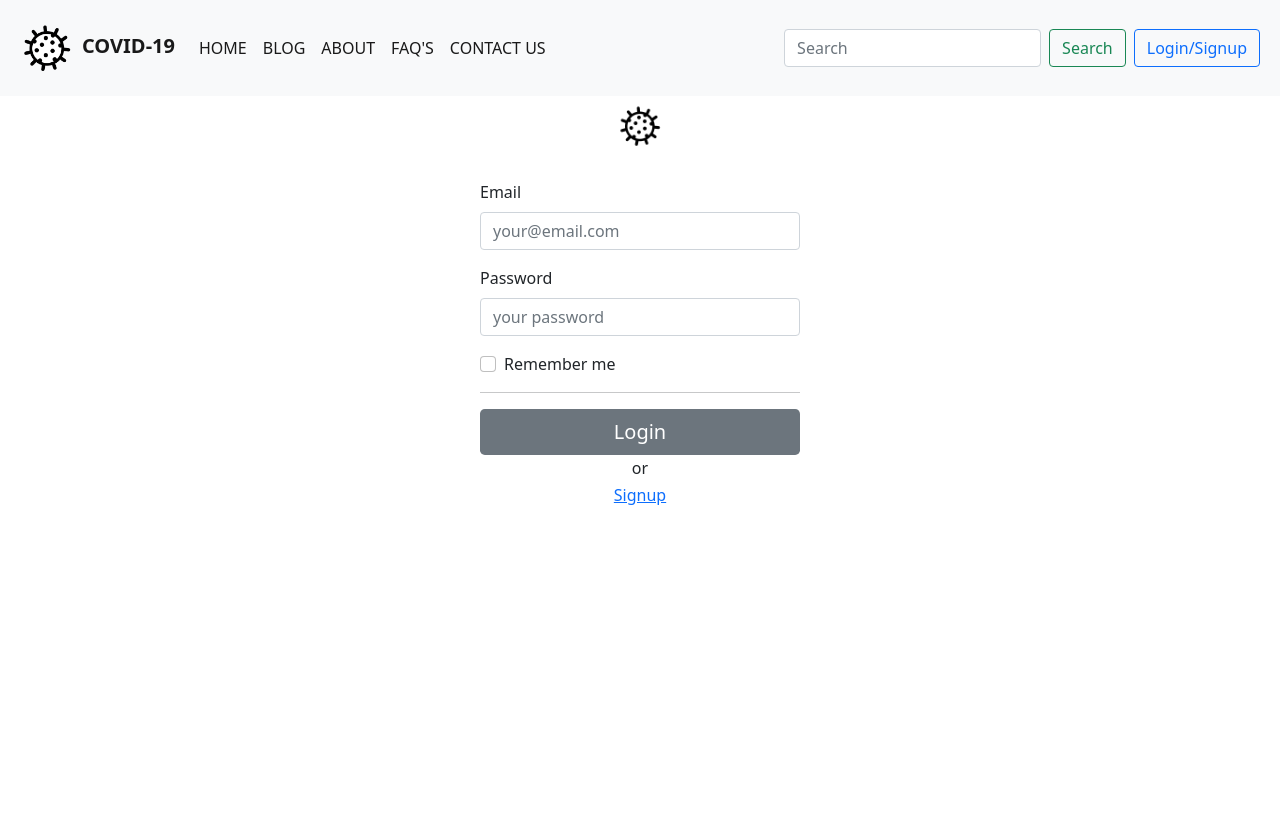
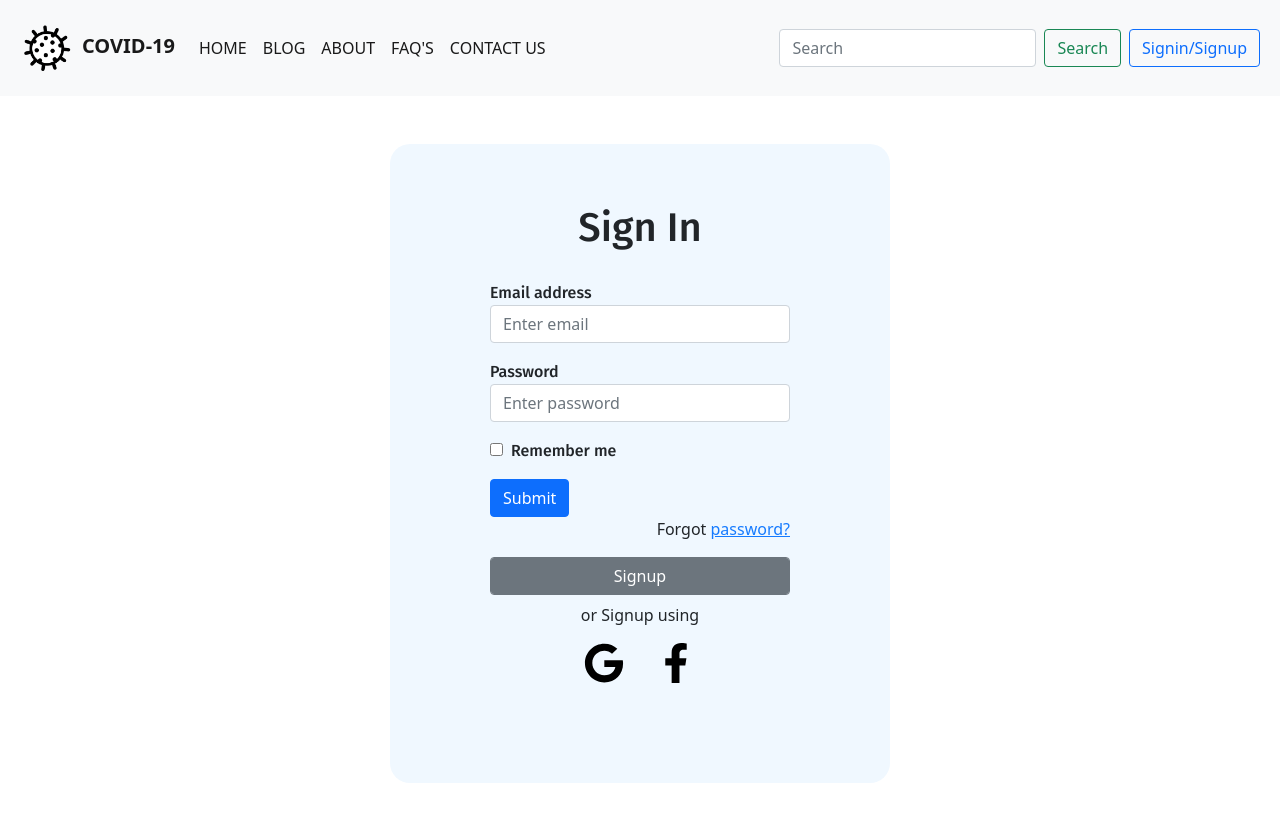
Before and after one commit to vikaskamarapu/react-covid-tracker, a React (Create React App) app: page /joinus in a window 1280 px wide. Shown: the top 822 px of the page. Before the commit the page ends 800 px from the top, so only its background shows below. Built offline with nearby package versions, Linux system fonts and the light colour scheme.

Commit message:
signup and signin added

```diff
--- a/src/App.js
+++ b/src/App.js
@@ -1,4 +1,4 @@
-import React, { useState, useEffect } from "react";
+import React from "react";
 import "./App.css";
 import { Route, Routes } from 'react-router-dom'
 import Home from "./components/Home";
@@ -6,6 +6,7 @@ import NavBar from "./components/NavBar";
 import Joinus from "./components/Joinus";
 import About from "./components/About";
 import Support from "./components/Faq";
+import Signup from "./components/Signup";
 function App() {
   return (
     <div>
@@ -15,6 +16,7 @@ function App() {
         <Route path="/joinus" element={<Joinus />}></Route>
         <Route path="/about" element={<About />}></Route>
         <Route path="/support" element={<Support />}></Route>
+        <Route path="/signup" element={<Signup />}></Route>
       </Routes>
     </div>
   )
--- /dev/null
+++ b/src/components/Joinus.css
@@ -0,0 +1,23 @@
+@import url('https://fonts.googleapis.com/css?family=Fira+Sans:400,500,600,700,800');
+ .forgot-password a {
+    color: #167bff;
+  }
+  .forgot-password{
+      text-align: right;
+  }
+  label,h1 {
+    font-weight: 500;
+    font-family: 'Fira Sans', sans-serif;
+  }
+  h1 {
+    text-align: center;
+    margin: 0;
+    line-height: 1;
+    padding-bottom: 20px;
+  }
+  .sign-box{
+      padding: 100px;
+      background-color: aliceblue;
+      border-radius: 20px;
+      width: 500px;
+  }
--- a/src/components/Joinus.js
+++ b/src/components/Joinus.js
@@ -1,149 +1,40 @@
-import PropTypes from 'prop-types';
-import React from 'react';
-import logo from './images/logo.png'
-import { Button, Form, FormGroup, Input, Label } from 'reactstrap';
+import React from "react";
+import { Link } from 'react-router-dom'
+import './Joinus.css'
+import google from './images/google.svg'
+import facebook from './images/facebook.svg'
 
-class AuthForm extends React.Component {
-    get isLogin() {
-        return this.props.authState === STATE_LOGIN;
-    }
-
-    get isSignup() {
-        return this.props.authState === STATE_SIGNUP;
-    }
-
-    changeAuthState = authState => event => {
-        event.preventDefault();
-    };
-
-    handleSubmit = event => {
-        event.preventDefault();
-    };
-
-    renderButtonText() {
-        const { buttonText } = this.props;
-
-        if (!buttonText && this.isLogin) {
-            return 'Login';
-        }
-
-        if (!buttonText && this.isSignup) {
-            return 'Signup';
-        }
-
-        return buttonText;
-    }
-
-    render() {
-        const {
-            showLogo,
-            usernameLabel,
-            usernameInputProps,
-            passwordLabel,
-            passwordInputProps,
-            confirmPasswordLabel,
-            confirmPasswordInputProps,
-            children,
-            onLogoClick,
-        } = this.props;
-
-        return (
-            <Form onSubmit={this.handleSubmit} className='w-25 mx-auto'>
-                {showLogo && (
-                    <div className="text-center pb-4">
-                        <img
-                            src={logo}
-                            className="rounded"
-                            style={{ width: 60, height: 60, cursor: 'pointer' }}
-                            alt="logo"
-                            onClick={onLogoClick}
-                        />
+function Joinus() {
+    return (
+        <div className="mx-auto m-5 sign-box">
+            <form>
+                <h1>Sign In</h1>
+                <div className="form-group">
+                    <label>Email address</label>
+                    <input type="email" className="form-control mb-3" placeholder="Enter email" />
+                </div>
+                <div className="form-group">
+                    <label>Password</label>
+                    <input type="password" className="form-control mb-3" placeholder="Enter password" />
+                </div>
+                <div className="form-group">
+                    <div className="custom-control custom-checkbox mb-3">
+                        <input type="checkbox" className="custom-control-input" id="customCheck1" />
+                        <label className="custom-control-label px-2" htmlFor="customCheck1">Remember me</label>
                     </div>
-                )}
-                <FormGroup>
-                    <Label for={usernameLabel}>{usernameLabel}</Label>
-                    <Input {...usernameInputProps} />
-                </FormGroup>
-                <FormGroup>
-                    <Label for={passwordLabel}>{passwordLabel}</Label>
-                    <Input {...passwordInputProps} />
-                </FormGroup>
-                {this.isSignup && (
-                    <FormGroup>
-                        <Label for={confirmPasswordLabel}>{confirmPasswordLabel}</Label>
-                        <Input {...confirmPasswordInputProps} />
-                    </FormGroup>
-                )}
-                <FormGroup check>
-                    <Label check>
-                        <Input type="checkbox" />{' '}
-                        {this.isSignup ? 'Agree the terms and policy' : 'Remember me'}
-                    </Label>
-                </FormGroup>
-                <hr />
-                <Button
-                    size="lg"
-                    className="bg-gradient-theme-left border-0"
-                    block
-                    onClick={this.handleSubmit}>
-                    {this.renderButtonText()}
-                </Button>
-
-                <div className="text-center pt-1">
-                    <h6>or</h6>
-                    <h6>
-                        {this.isSignup ? (
-                            <a href="#login" onClick={this.changeAuthState(STATE_LOGIN)}>
-                                Login
-                            </a>
-                        ) : (
-                            <a href="#signup" onClick={this.changeAuthState(STATE_SIGNUP)}>
-                                Signup
-                            </a>
-                        )}
-                    </h6>
                 </div>
-
-                {children}
-            </Form>
-        );
-    }
+                <button type="submit" className="btn btn-primary btn-block">Submit</button>
+                <p className="forgot-password text-right">
+                    Forgot <a href="#">password?</a>
+                </p>
+                <Link to={{ pathname: '/signup' }}><button className="btn btn-secondary btn-block form-control mb-2">Signup</button></Link>
+                <div className="text-center mb-3">or Signup using</div>
+                <div className="text-center">
+                    <Link to={{ pathname: '/signup' }} className="mx-3"><img src={google} height='40' width='40'></img></Link>
+                    <Link to={{ pathname: '/signup' }} className="mx-3"><img src={facebook} height='40' width='40'></img></Link>
+                </div></form>
+        </div>
+    )
 }
 
-export const STATE_LOGIN = 'LOGIN';
-export const STATE_SIGNUP = 'SIGNUP';
-
-AuthForm.propTypes = {
-    authState: PropTypes.oneOf([STATE_LOGIN, STATE_SIGNUP]).isRequired,
-    showLogo: PropTypes.bool,
-    usernameLabel: PropTypes.string,
-    usernameInputProps: PropTypes.object,
-    passwordLabel: PropTypes.string,
-    passwordInputProps: PropTypes.object,
-    confirmPasswordLabel: PropTypes.string,
-    confirmPasswordInputProps: PropTypes.object,
-    onLogoClick: PropTypes.func,
-};
-
-AuthForm.defaultProps = {
-    authState: 'LOGIN',
-    showLogo: true,
-    usernameLabel: 'Email',
-    usernameInputProps: {
-        type: 'email',
-        placeholder: 'your@email.com',
-    },
-    passwordLabel: 'Password',
-    passwordInputProps: {
-        type: 'password',
-        placeholder: 'your password',
-    },
-    confirmPasswordLabel: 'Confirm Password',
-    confirmPasswordInputProps: {
-        type: 'password',
-        placeholder: 'confirm your password',
-    },
-    onLogoClick: () => { },
-};
-
-export default AuthForm;
+export default Joinus
--- a/src/components/NavBar.js
+++ b/src/components/NavBar.js
@@ -44,7 +44,7 @@ function NavBar() {
               />
               <Button variant="outline-success">Search</Button>
             </Form>
-            <Button className='m-2' variant="outline-primary" onClick={() => navigate('/joinus')}>Login/Signup</Button>
+            <Button className='m-2' variant="outline-primary" onClick={() => navigate('/joinus')}>Signin/Signup</Button>
           </Navbar.Collapse>
         </Container>
       </Navbar>
--- /dev/null
+++ b/src/components/Signup.css
@@ -0,0 +1,29 @@
+@import url('https://fonts.googleapis.com/css?family=Fira+Sans:400,500,600,700,800');
+ .forgot-password a {
+    color: #167bff;
+  }
+  .forgot-password{
+      text-align: right;
+  }
+  label,h1 {
+    font-weight: 500;
+    font-family: 'Fira Sans', sans-serif;
+  }
+  h1 {
+    text-align: center;
+    margin: 0;
+    line-height: 1;
+    padding-bottom: 20px;
+  }
+  .sign-box{
+      padding: 100px;
+      padding-top: 60px;
+      background-color: aliceblue;
+      border-radius: 20px;
+      width: 500px;
+  }
+  .signup{
+      background-color: #9fbee7;
+      margin: 0;
+      padding: 60px;
+  }
--- /dev/null
+++ b/src/components/Signup.js
@@ -0,0 +1,35 @@
+import React from 'react'
+import { Link } from 'react-router-dom'
+import './Signup.css'
+
+function Signup() {
+    return (
+        <div className='signup'>
+            <form className='sign-box mx-auto'>
+                <h1>Sign Up</h1>
+                <div className="form-group mb-3">
+                    <label>First name</label>
+                    <input type="text" className="form-control mb-3" placeholder="First name" />
+                </div>
+                <div className="form-group">
+                    <label>Last name</label>
+                    <input type="text" className="form-control mb-3" placeholder="Last name" />
+                </div>
+                <div className="form-group">
+                    <label>Email address</label>
+                    <input type="email" className="form-control mb-3" placeholder="Enter email" />
+                </div>
+                <div className="form-group">
+                    <label>Password</label>
+                    <input type="password" className="form-control mb-3" placeholder="Enter password" />
+                </div>
+                <button type="submit" className="btn btn-primary btn-block">Sign Up</button>
+                <p className="forgot-password text-right">
+                    Already registered <Link to={{ pathname: '/joinus' }}>sign in?</Link>
+                </p>
+            </form>
+        </div>
+    )
+}
+
+export default Signup
```
Also changed, not shown: src/components/images/facebook.svg (added), src/components/images/google.svg (added).
